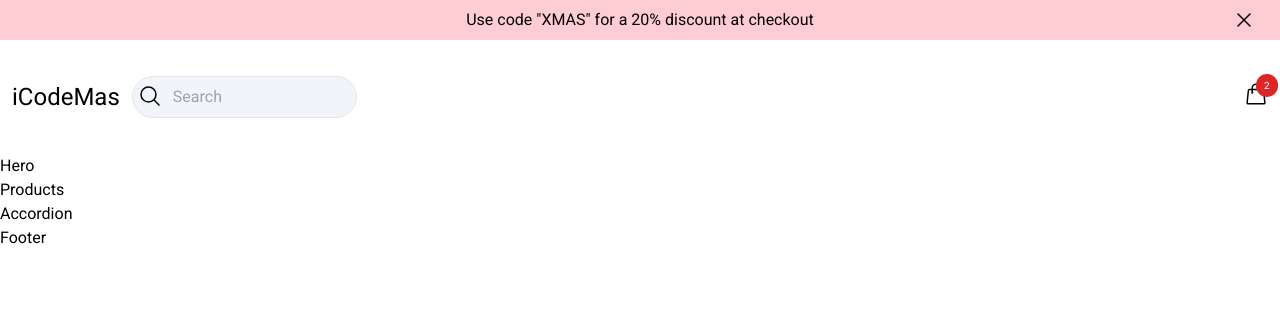
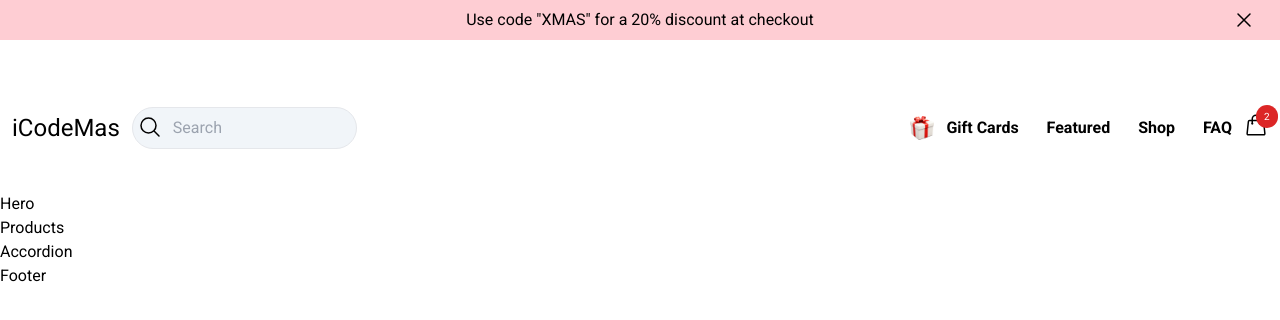
Before and after one commit to ChannMyaeAung/ChristmasStore, a React (Vite) app in the folder app/: page / in a window 1280 px wide. Shown: the top 320 px of the page. Built offline with nearby package versions, Linux system fonts and the light colour scheme.

Commit message:
implemented desktop versions for nav links and moved announcement state to navbar component.

```diff
--- a/app/src/components/Navbar/Announcement.jsx
+++ b/app/src/components/Navbar/Announcement.jsx
@@ -1,13 +1,21 @@
-import React from "react";
+import React, { useState } from "react";
 
 /* Announcement at the top of the page */
-const Announcement = () => {
+const Announcement = ({ showAnnouncement, setShowAnnouncement }) => {
   return (
-    <div id="sticker__info" className="fixed top-0 w-full mb-10 bg-rose-200">
+    <div
+      id="sticker__info"
+      className={`fixed top-0 w-full mb-16 bg-rose-200 ${
+        showAnnouncement ? "block" : "hidden"
+      }`}
+    >
       <div className="flex items-center w-3/4 py-2 mx-auto justify-evenly">
         <p>Use code "XMAS" for a 20% discount at checkout</p>
       </div>
-      <button className="absolute top-0 bottom-0 transition-all hover:text-red-600 right-6">
+      <button
+        onClick={() => setShowAnnouncement((s) => !s)}
+        className="absolute top-0 bottom-0 transition-all hover:text-red-600 right-6"
+      >
         <svg
           xmlns="http://www.w3.org/2000/svg"
           fill="none"
--- a/app/src/components/Navbar/MobileToggle.jsx
+++ b/app/src/components/Navbar/MobileToggle.jsx
@@ -1,8 +1,8 @@
 import React, { useRef, useState } from "react";
 import { motion } from "framer-motion";
-import { navLinks } from "./navLinks";
 import NavItems from "./NavItems";
 
+/* Responsible for toggling nav menu on small screens */
 const MobileToggle = () => {
   const [open, setOpen] = useState(false);
 
@@ -14,7 +14,7 @@ const MobileToggle = () => {
   return (
     <motion.div
       aria-label="mobile menu toggle"
-      className="z-[999] relative"
+      className="z-[999] relative block md:hidden"
       animate={open ? "open" : "closed"}
     >
       <button
@@ -54,11 +54,10 @@ const MobileToggle = () => {
         </svg>
       </button>
       {/* Nav Links Modal on mobile screens */}
-
       <motion.div
         ref={navMenuRef}
         animate={open ? "open" : "closed"}
-        className="fixed left-0 right-0 top-auto w-11/12 max-w-xs mx-auto overflow-hidden rounded-md shadow-lg bg-sky-200 bottom-1/2 md:hidden"
+        className="fixed left-0 right-0 w-11/12 max-w-xs mx-auto overflow-hidden rounded-md shadow-lg top-32 bg-cyan-200 md:hidden"
         variants={{
           closed: { opacity: 0, y: -100, pointerEvents: "none" },
           open: { opacity: 1, y: 0, x: 0, pointerEvents: "auto" },
@@ -69,11 +68,7 @@ const MobileToggle = () => {
         aria-expanded={open}
         aria-hidden={open}
       >
-        <motion.ul className="flex flex-col items-center py-12 font-bold rounded-sm gap-7 text-DarkBlue">
-          {navLinks.map((link) => {
-            return <NavItems key={link.id} link={link} />;
-          })}
-        </motion.ul>
+        <NavItems open={open} />
       </motion.div>
     </motion.div>
   );
--- a/app/src/components/Navbar/NavItems.jsx
+++ b/app/src/components/Navbar/NavItems.jsx
@@ -1,11 +1,50 @@
-import React from "react";
+import React, { Fragment } from "react";
+import { motion } from "framer-motion";
+import { navLinks } from "./navLinks";
+
+const variants = {
+  open: {
+    transition: {
+      staggerChildren: 0.1,
+    },
+  },
+  closed: {
+    transition: {
+      staggerChildren: 0.05,
+      staggerDirection: -1,
+    },
+  },
+};
+
+const itemVariants = {
+  open: {
+    y: 0,
+    opacity: 1,
+  },
+  closed: {
+    y: 50,
+    opacity: 0,
+  },
+};
 
 /* Nav Links for both mobile and desktop versions */
-const NavItems = ({ link }) => {
+const NavItems = ({ open }) => {
   return (
-    <li
+    <Fragment>
+      {/* Mobile Nav Links */}
+      <motion.ul
+        variants={variants}
+        className="flex flex-col items-center py-12 overflow-hidden font-bold text-black rounded-sm md:flex-row gap-7"
+      >
+        {navLinks.map((link) => (
+          <motion.li
             key={link.id}
-      className="flex items-center gap-3 transition-all cursor-pointer hover:text-DarkGrayishBlue focus:text-DarkGrayishBlue"
+            variants={itemVariants}
+            whileHover={{ scale: 1.1 }}
+            whileTap={{ scale: 0.95 }}
+            className={`${
+              open ? "flex " : "hidden"
+            } items-center gap-3 transition-all cursor-pointer md:flex`}
           >
             {link.icon ? (
               <i className="w-6 h-6">
@@ -18,7 +57,10 @@ const NavItems = ({ link }) => {
             ) : null}
 
             <a href={`${link.href}`}>{link.title}</a>
-    </li>
+          </motion.li>
+        ))}
+      </motion.ul>
+    </Fragment>
   );
 };
 
--- a/app/src/components/Navbar/Navbar.jsx
+++ b/app/src/components/Navbar/Navbar.jsx
@@ -1,19 +1,30 @@
-import React from "react";
+import React, { useState } from "react";
 import Announcement from "./Announcement";
 import MobileToggle from "./MobileToggle";
 import SearchBar from "./SearchBar";
+import NavItems from "./NavItems";
 
+/* Main Navbar Component */
 const Navbar = () => {
+  const [showAnnouncement, setShowAnnouncement] = useState(true);
+
   return (
     <header className="relative flex flex-col">
       {/* Sticker Info at the top of the page */}
-      <Announcement />
+      <Announcement
+        showAnnouncement={showAnnouncement}
+        setShowAnnouncement={setShowAnnouncement}
+      />
 
       {/* Navbar */}
-      <nav className="flex items-center justify-between px-3 py-3 mt-16 mb-6">
+      <nav
+        className={`flex items-center justify-between px-3 py-1 ${
+          showAnnouncement ? "mt-16" : "mt-0"
+        }`}
+      >
         {/* Navbar Left: Logo & SearchBar */}
         <div id="nav__left" className="flex items-center gap-3">
-          <div id="Logo" className="hidden text-2xl md:block">
+          <div id="Logo" className="hidden text-2xl sm:block">
             iCodeMas
           </div>
 
@@ -24,6 +35,10 @@ const Navbar = () => {
         <div id="nav__right" className="relative flex items-center gap-3">
           {/* Mobile Menu Toggle */}
           <MobileToggle />
+          {/* Desktop Links */}
+          <div>
+            <NavItems />
+          </div>
           {/* Shopping Bag/Cart */}
           <div>
             <button className="relative">
--- a/app/src/components/Navbar/SearchBar.jsx
+++ b/app/src/components/Navbar/SearchBar.jsx
@@ -4,11 +4,11 @@ import React from "react";
 /* Responsible for searching items */
 const SearchBar = () => {
   return (
-    <form className="relative">
+    <form className="relative flex-grow w-full">
       <input
         type="text"
         placeholder="Search"
-        className="py-2 pl-10 border rounded-full bg-slate-100"
+        className="w-full py-2 pl-10 border rounded-full bg-slate-100"
       />
       <i className="absolute top-2 left-1.5">
         <svg
```
Lines whose indentation alone changed are shown as unchanged.
